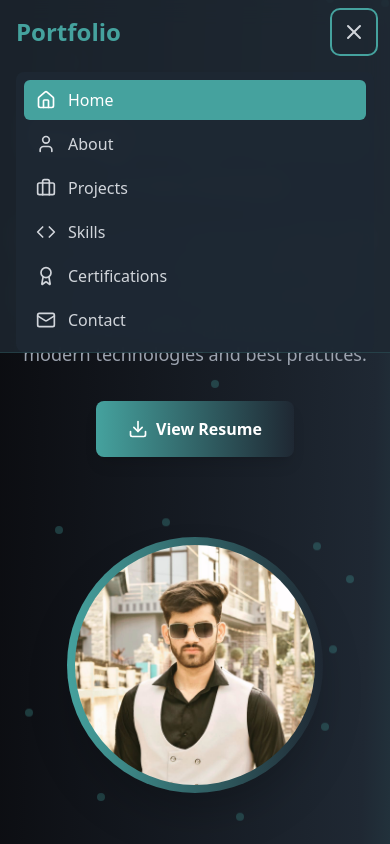
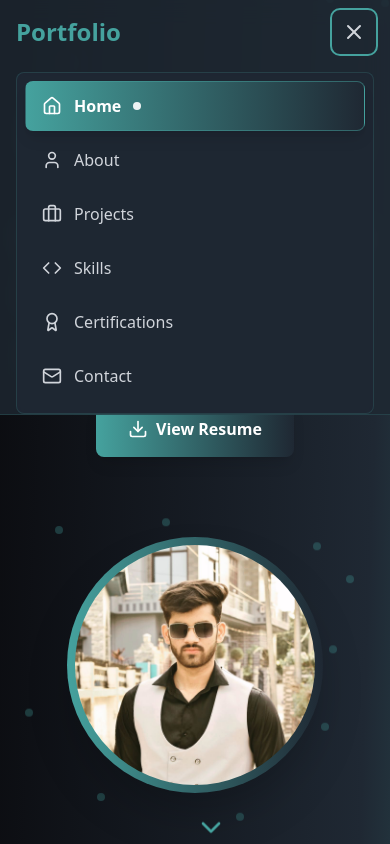
Before and after one commit to Suraj9411/latest-portfolio, a React (Vite) app: page / in a window 390 px wide. Both pictures are taken after a click on the button 354 px from the left and 32 px from the top of the page. Shown: the top 844 px of the page. Built offline with nearby package versions, Linux system fonts and the light colour scheme.

Commit message:
new updates

```diff
--- a/src/App.jsx
+++ b/src/App.jsx
@@ -13,20 +13,38 @@ import ScrollToTop from './components/ScrollToTop';
 export default function App() {
   const [activeSection, setActiveSection] = useState('home');
 
-  const { ref: heroRef, inView: heroInView } = useInView({ threshold: 0.5 });
-  const { ref: aboutRef, inView: aboutInView } = useInView({ threshold: 0.5 });
-  const { ref: projectsRef, inView: projectsInView } = useInView({ threshold: 0.3 });
-  const { ref: skillsRef, inView: skillsInView } = useInView({ threshold: 0.5 });
-  const { ref: certificationsRef, inView: certificationsInView } = useInView({ threshold: 0.5 });
-  const { ref: contactRef, inView: contactInView } = useInView({ threshold: 0.5 });
+  const { ref: heroRef, inView: heroInView } = useInView({ threshold: 0.3 });
+  const { ref: aboutRef, inView: aboutInView } = useInView({ threshold: 0.3 });
+  const { ref: projectsRef, inView: projectsInView } = useInView({ threshold: 0.2 });
+  const { ref: skillsRef, inView: skillsInView } = useInView({ threshold: 0.3 });
+  const { ref: certificationsRef, inView: certificationsInView } = useInView({ threshold: 0.3 });
+  const { ref: contactRef, inView: contactInView } = useInView({ threshold: 0.3 });
 
   useEffect(() => {
-    if (heroInView) setActiveSection('home');
-    else if (aboutInView) setActiveSection('about');
-    else if (projectsInView) setActiveSection('projects');
-    else if (skillsInView) setActiveSection('skills');
-    else if (certificationsInView) setActiveSection('certifications');
-    else if (contactInView) setActiveSection('contact');
+    if (heroInView) {
+      setActiveSection('home');
+      console.log('Active: home');
+    }
+    else if (aboutInView) {
+      setActiveSection('about');
+      console.log('Active: about');
+    }
+    else if (projectsInView) {
+      setActiveSection('projects');
+      console.log('Active: projects');
+    }
+    else if (skillsInView) {
+      setActiveSection('skills');
+      console.log('Active: skills');
+    }
+    else if (certificationsInView) {
+      setActiveSection('certifications');
+      console.log('Active: certifications');
+    }
+    else if (contactInView) {
+      setActiveSection('contact');
+      console.log('Active: contact');
+    }
   }, [heroInView, aboutInView, projectsInView, skillsInView, certificationsInView, contactInView]);
 
   return (
--- a/src/components/Hero.jsx
+++ b/src/components/Hero.jsx
@@ -81,7 +81,7 @@ const Hero = () => {
           </div>
 
           {/* Right Side - Profile Image */}
-          <div className="flex justify-center lg:justify-end">
+          <div className="flex justify-center lg:justify-end relative">
             <div className="animate-fade-in">
               <div className="w-64 h-64 sm:w-80 sm:h-80 lg:w-[450px] lg:h-[450px] rounded-full bg-gradient-to-r from-[#45a29e] to-[#1f2833] p-2 shadow-2xl">
                 <img
@@ -94,12 +94,22 @@ const Hero = () => {
                 />
               </div>
             </div>
+
+            {/* Scroll Indicator - Only visible on mobile, centered below profile image */}
+            <div className="absolute -bottom-16 left-1/2 transform -translate-x-1/2 animate-bounce lg:hidden">
+              <button
+                onClick={scrollToAbout}
+                className="text-[#45a29e] hover:text-white transition-colors duration-300"
+              >
+                <ChevronDown size={32} />
+              </button>
+            </div>
           </div>
         </div>
       </div>
 
-      {/* Scroll Indicator */}
-      <div className="absolute bottom-8 left-1/2 transform -translate-x-1/2 animate-bounce">
+      {/* Scroll Indicator - Only visible on desktop, centered on screen */}
+      <div className="hidden lg:block absolute bottom-8 left-1/2 transform -translate-x-1/2 animate-bounce">
         <button
           onClick={scrollToAbout}
           className="text-[#45a29e] hover:text-white transition-colors duration-300"
--- a/src/components/Navigation.jsx
+++ b/src/components/Navigation.jsx
@@ -18,7 +18,10 @@ const Navigation = ({ activeSection }) => {
     if (element) {
       element.scrollIntoView({ behavior: 'smooth' });
     }
-    setIsMenuOpen(false);
+    // Add a small delay to show the active state before closing menu
+    setTimeout(() => {
+      setIsMenuOpen(false);
+    }, 300);
   };
 
   return (
@@ -68,21 +71,24 @@ const Navigation = ({ activeSection }) => {
         <div className={`md:hidden transition-all duration-300 ease-in-out ${
           isMenuOpen ? 'max-h-96 opacity-100' : 'max-h-0 opacity-0'
         } overflow-hidden`}>
-          <div className="px-2 pt-2 pb-3 space-y-1 sm:px-3 bg-[#1f2833]/90 rounded-lg mt-2">
+          <div className="px-2 pt-2 pb-3 space-y-1 sm:px-3 bg-[#1f2833]/95 backdrop-blur-sm rounded-lg mt-2 border border-[#45a29e]/20">
             {navItems.map((item) => {
               const Icon = item.icon;
               return (
                 <button
                   key={item.id}
                   onClick={() => scrollToSection(item.id)}
-                  className={`w-full text-left px-3 py-2 rounded-md text-base font-medium transition-all duration-300 flex items-center space-x-3 ${
+                  className={`w-full text-left px-4 py-3 rounded-lg text-base font-medium transition-all duration-300 flex items-center space-x-3 transform hover:scale-105 ${
                     activeSection === item.id
-                      ? 'bg-[#45a29e] text-white'
-                      : 'text-[#d1d5db] hover:bg-[#45a29e]/20 hover:text-[#45a29e]'
+                      ? 'bg-gradient-to-r from-[#45a29e] to-[#1f2833] text-white shadow-lg border border-[#45a29e]/50'
+                      : 'text-[#d1d5db] hover:bg-[#45a29e]/20 hover:text-[#45a29e] hover:border-[#45a29e]/30 border border-transparent'
                   }`}
                 >
-                  <Icon size={20} />
-                  <span>{item.label}</span>
+                  <Icon size={20} className={activeSection === item.id ? 'text-white' : ''} />
+                  <span className={activeSection === item.id ? 'font-semibold' : ''}>{item.label}</span>
+                  {activeSection === item.id && (
+                    <div className="ml-auto w-2 h-2 bg-white rounded-full animate-pulse"></div>
+                  )}
                 </button>
               );
             })}
--- a/src/components/Skills.jsx
+++ b/src/components/Skills.jsx
@@ -42,14 +42,7 @@ const Skills = () => {
           name: 'Express.js',
           icon: 'https://cdn.jsdelivr.net/gh/devicons/devicon/icons/express/express-original.svg'
         },
-        {
-          name: 'Python',
-          icon: 'https://cdn.jsdelivr.net/gh/devicons/devicon/icons/python/python-original.svg'
-        },
-        {
-          name: 'PHP',
-          icon: 'https://cdn.jsdelivr.net/gh/devicons/devicon/icons/php/php-original.svg'
-        },
+
       ],
     },
     {
@@ -60,16 +53,8 @@ const Skills = () => {
           icon: 'https://cdn.jsdelivr.net/gh/devicons/devicon/icons/mongodb/mongodb-original.svg'
         },
         {
-          name: 'PostgreSQL',
-          icon: 'https://cdn.jsdelivr.net/gh/devicons/devicon/icons/postgresql/postgresql-original.svg'
-        },
-        {
           name: 'MySQL',
           icon: 'https://cdn.jsdelivr.net/gh/devicons/devicon/icons/mysql/mysql-original.svg'
-        },
-        {
-          name: 'Firebase',
-          icon: 'https://cdn.jsdelivr.net/gh/devicons/devicon/icons/firebase/firebase-plain.svg'
         },
       ],
     },
@@ -81,6 +66,10 @@ const Skills = () => {
           icon: 'https://cdn.jsdelivr.net/gh/devicons/devicon/icons/cplusplus/cplusplus-original.svg'
         },
         {
+          name: 'C',
+          icon: 'https://cdn.jsdelivr.net/gh/devicons/devicon/icons/c/c-original.svg'
+        },
+        {
           name: 'Java',
           icon: 'https://cdn.jsdelivr.net/gh/devicons/devicon/icons/java/java-original.svg'
         },
@@ -89,8 +78,8 @@ const Skills = () => {
           icon: 'https://cdn.jsdelivr.net/gh/devicons/devicon/icons/python/python-original.svg'
         },
         {
-          name: 'TypeScript',
-          icon: 'https://cdn.jsdelivr.net/gh/devicons/devicon/icons/typescript/typescript-original.svg'
+            name: 'JavaScript',
+            icon: 'https://cdn.jsdelivr.net/gh/devicons/devicon/icons/javascript/javascript-original.svg'
         },
       ],
     },
```
